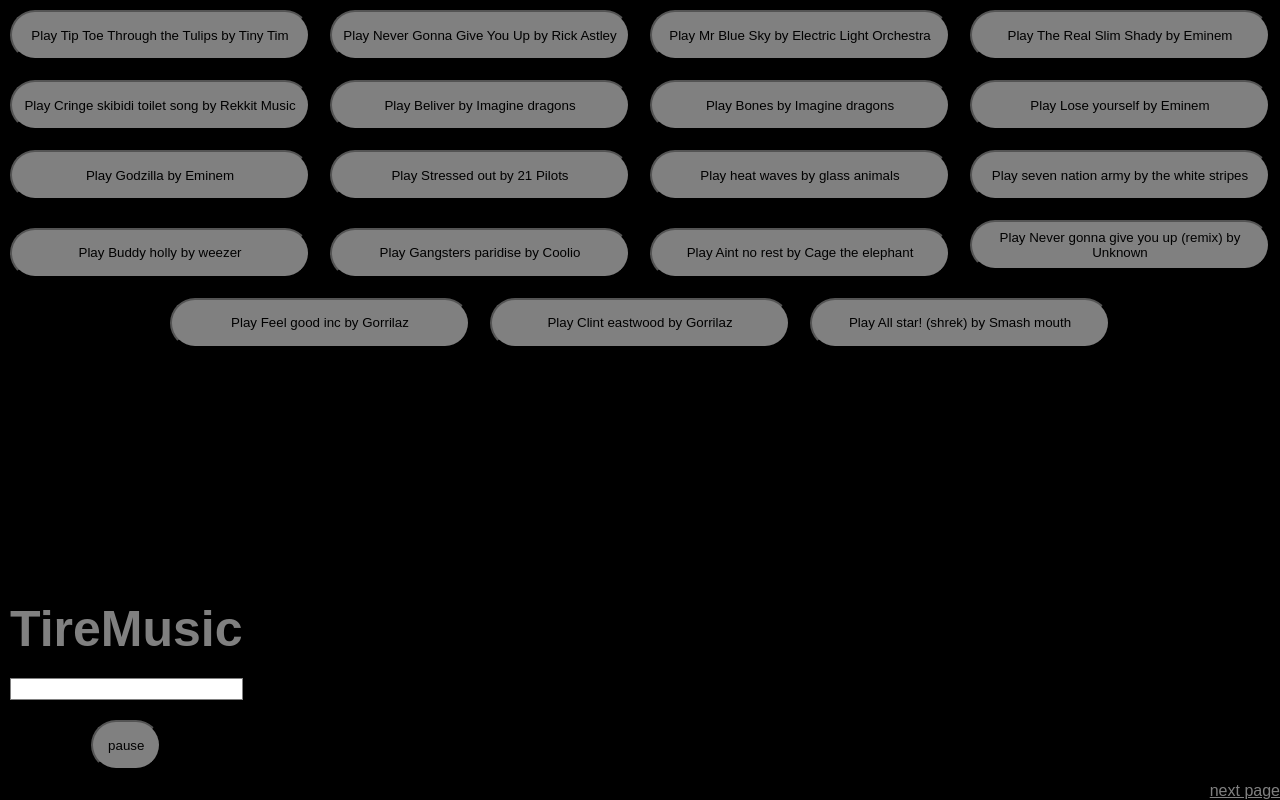
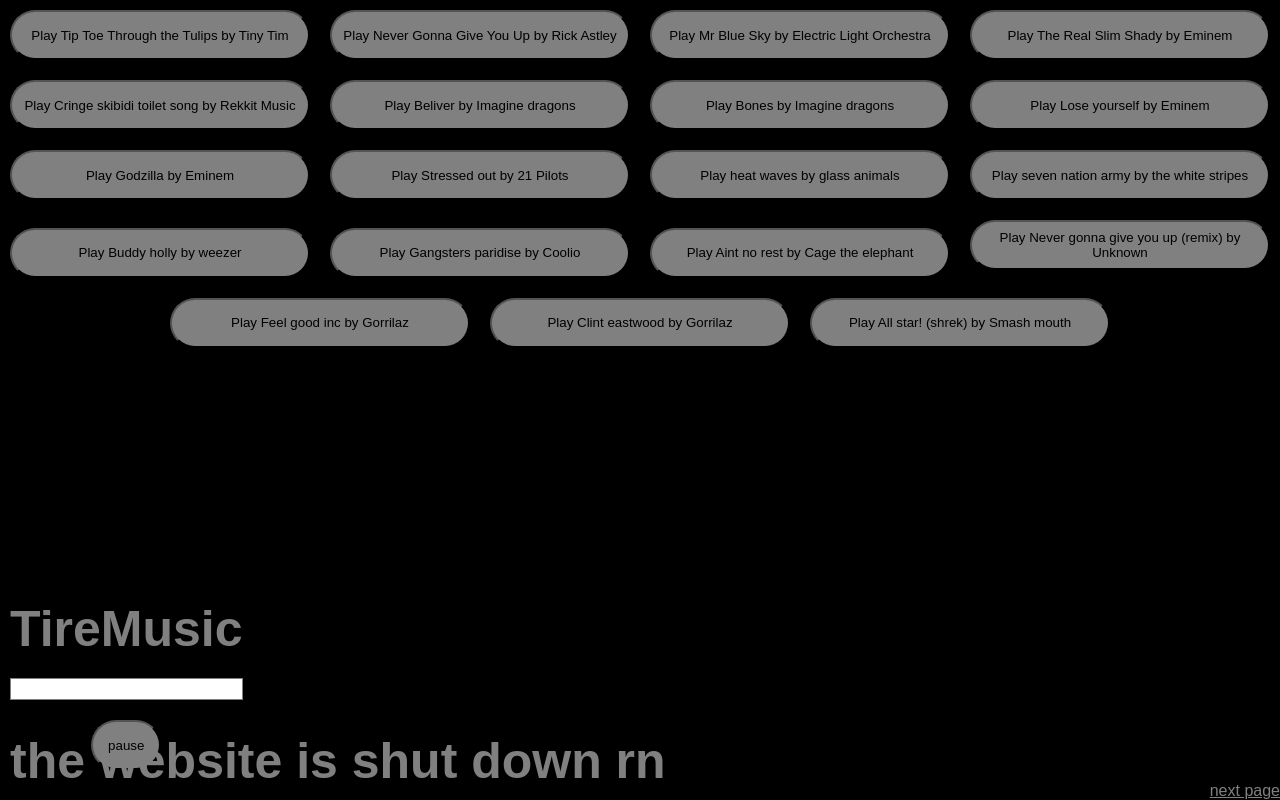
Before and after one commit to TireNetwork/TireMusic, a plain HTML site: page index.html in a window 1280 px wide. Drawn offline with Linux system fonts and the light colour scheme.

Commit message:
Update index.html

```diff
--- a/index.html
+++ b/index.html
@@ -144,3 +144,4 @@
         status.textContent = "";
     });
 </script>
+     <div style="background-color: black; color:grey; width:100%;height:100%; z-index: 999999999999;" align="center"><h1 align="center">the website is shut down rn</h1></div>
```
